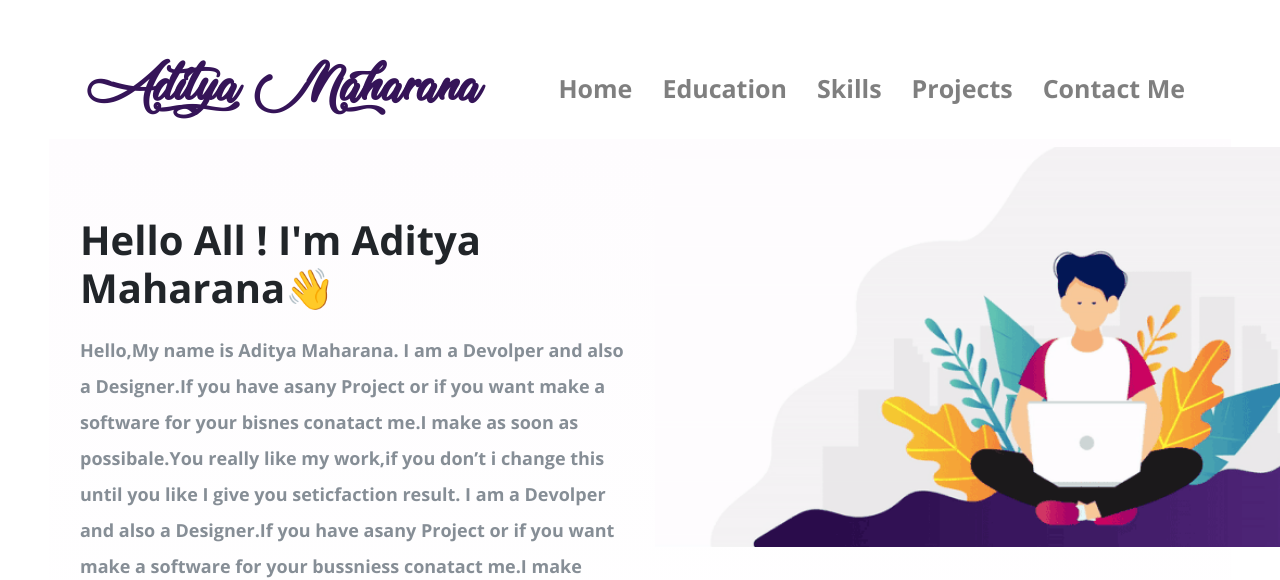
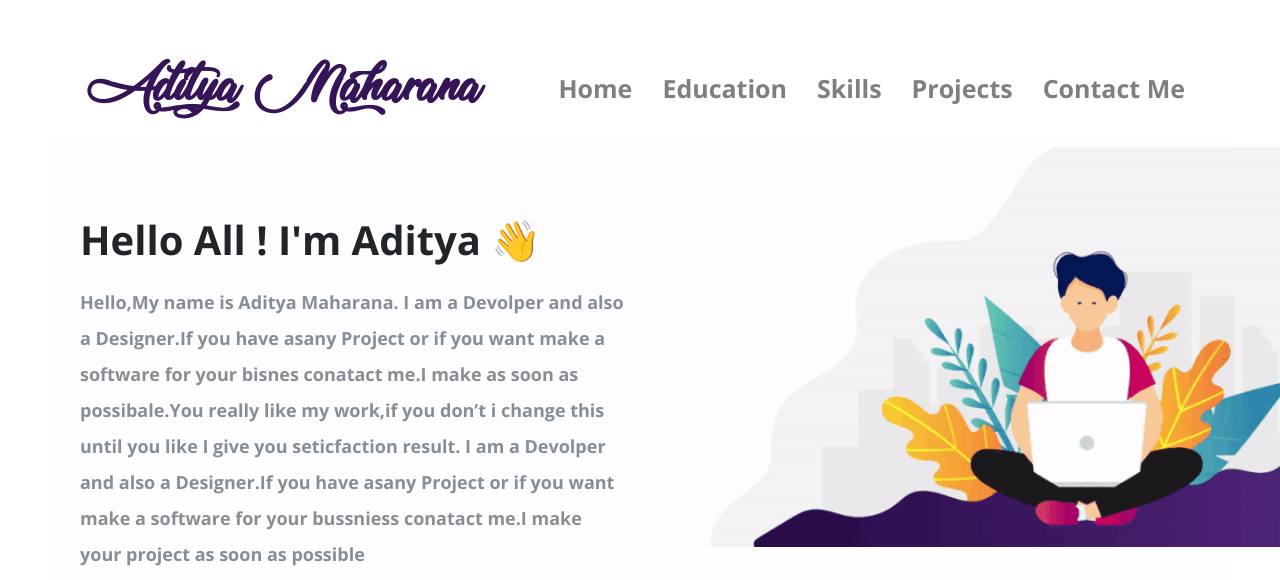
Before and after one commit to aditya269/adityaportfolio, a plain HTML site: page index.html in a window 1280 px wide. Shown: the top 580 px of the page. Drawn offline with nearby package versions, Linux system fonts and the light colour scheme; a web font is replaced by a local one.

Commit message:
Update index.html
name

```diff
--- a/index.html
+++ b/index.html
@@ -52,7 +52,7 @@
                     <img class = "boyimage" src="Image/20200630_162659.gif" alt="">
                 </div>
                   <div class="col-lg-6 section-1">
-                      <h1 class = "Hello">Hello All ! I'm Aditya Maharana<span class="wave">👋</span></h1>
+                      <h1 class = "Hello">Hello All ! I'm Aditya <span class="wave">👋</span></h1>
                       <p>Hello,My name is Aditya Maharana. I am a Devolper and also a Designer.If you have asany Project or if you want make a
                       software for your bisnes conatact me.I make as soon as possibale.You really like my work,if you don’t i change this
                       until you like I give you seticfaction result.
```
